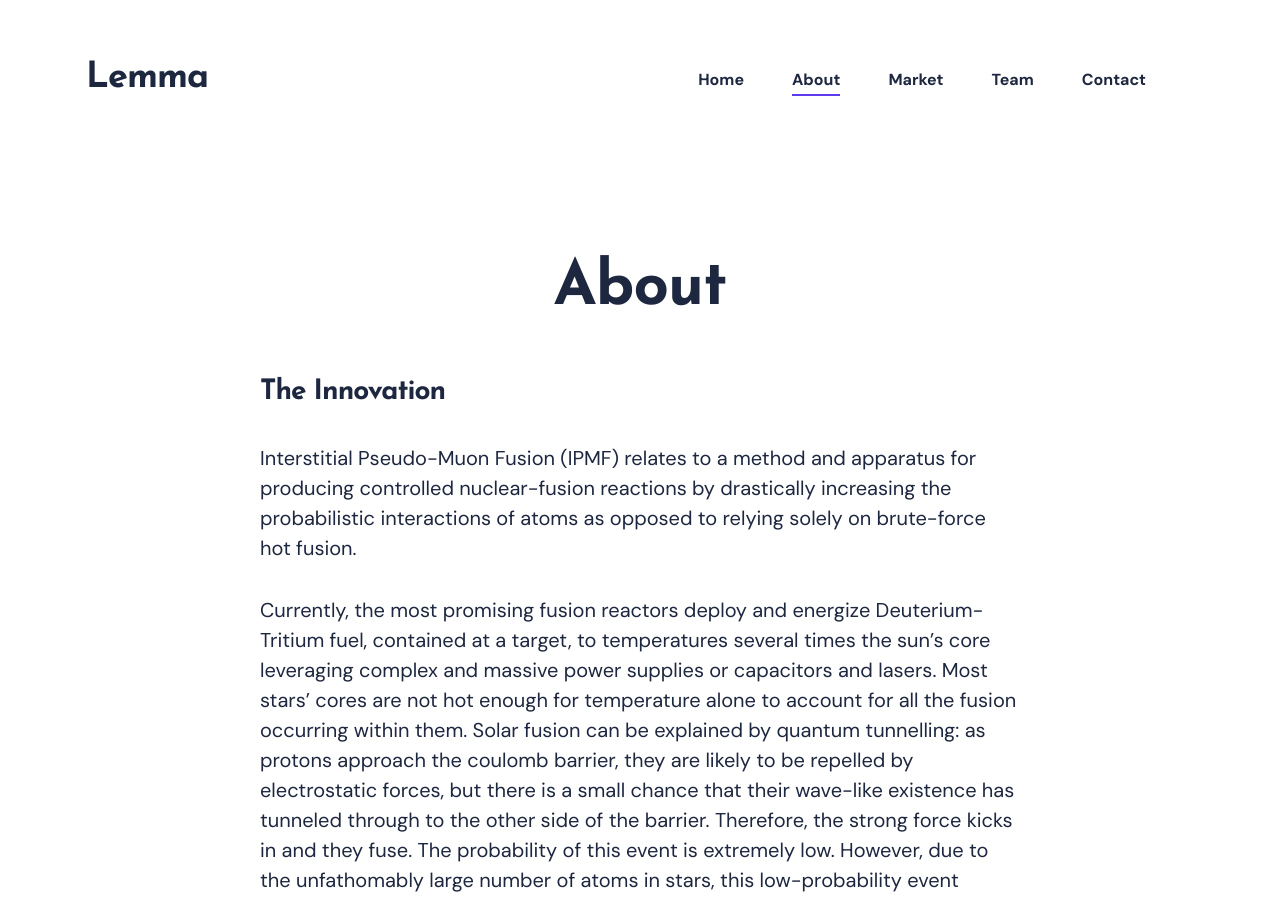
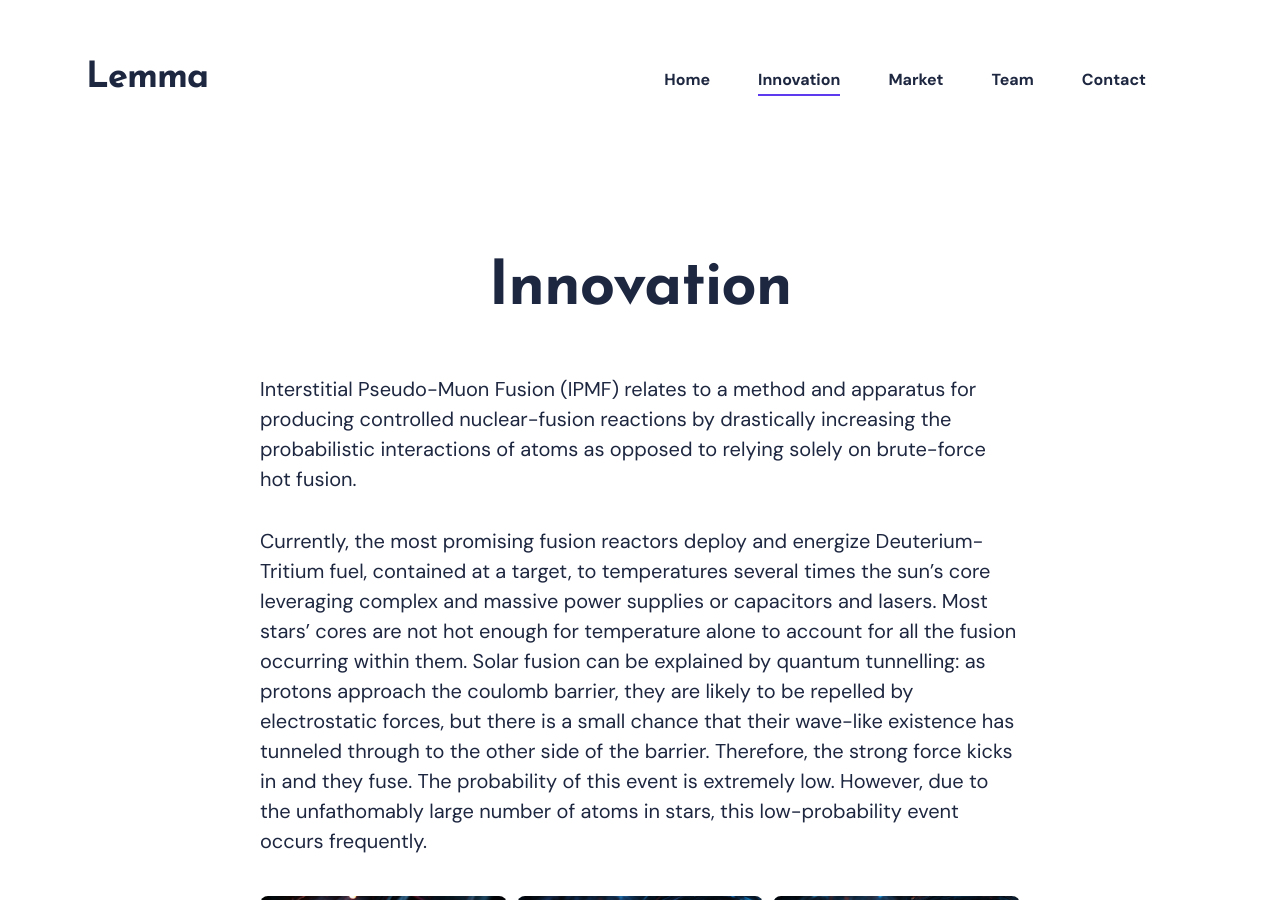
Before and after one commit to wildremote/wildremote.github.io, a Jekyll site: the page built from _pages/about.md, in a window 1280 px wide and 900 px high. Built offline with Jekyll 4.4.1, drawn with Linux system fonts in a browser that asks for light colours; nearby versions of some CDN libraries.

Commit message:
Changed about to innovation

```diff
--- a/_data/settings.yml
+++ b/_data/settings.yml
@@ -14,8 +14,8 @@ menu__settings:
       url: '/'
 #    - title: 'Blog'
 #      url: '/blog/'
-    - title: 'About'
-      url: '/about/'
+    - title: 'Innovation'
+      url: '/innovation/'
     - title: 'Market'
       url: '/market/'
     - title: 'Team'
--- a/_pages/about.md
+++ b/_pages/about.md
@@ -1,11 +1,9 @@
 ---
 layout: page
-title: About
-permalink: /about/
+title: Innovation
+permalink: /innovation/
 #image: '/images/01.jpg'
 ---
-
-## The Innovation
 Interstitial Pseudo-Muon Fusion (IPMF) relates to a method and apparatus for producing controlled nuclear-fusion reactions by drastically increasing the probabilistic interactions of atoms as opposed to relying solely on brute-force hot fusion.
 
 Currently, the most promising fusion reactors deploy and energize Deuterium-Tritium fuel, contained at a target, to temperatures several times the sun’s core leveraging complex and massive power supplies or capacitors and lasers.  Most stars’ cores are not hot enough for temperature alone to account for all the fusion occurring within them. Solar fusion can be explained by quantum tunnelling: as protons approach the coulomb barrier, they are likely to be repelled by electrostatic forces, but there is a small chance that their wave-like existence has tunneled through to the other side of the barrier. Therefore, the strong force kicks in and they fuse. The probability of this event is extremely low. However, due to the unfathomably large number of atoms in stars, this low-probability event occurs frequently.
```
